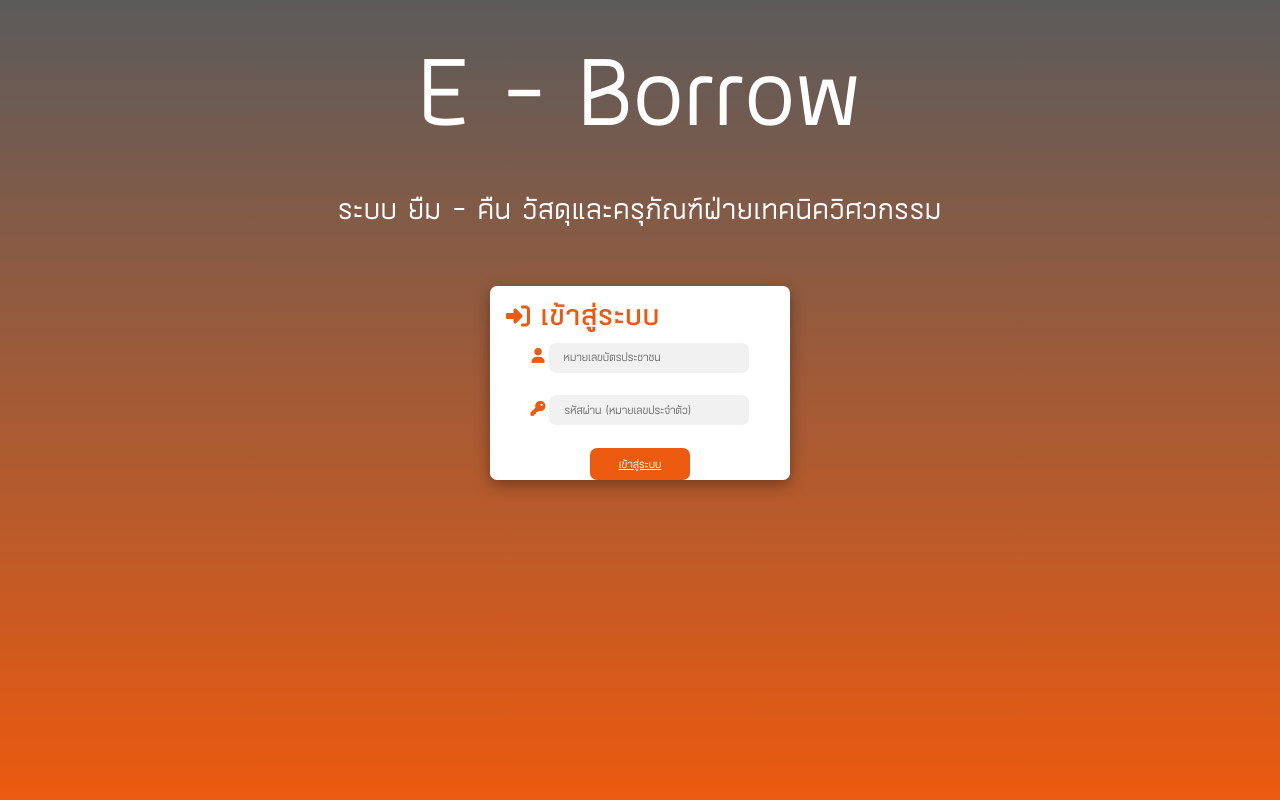
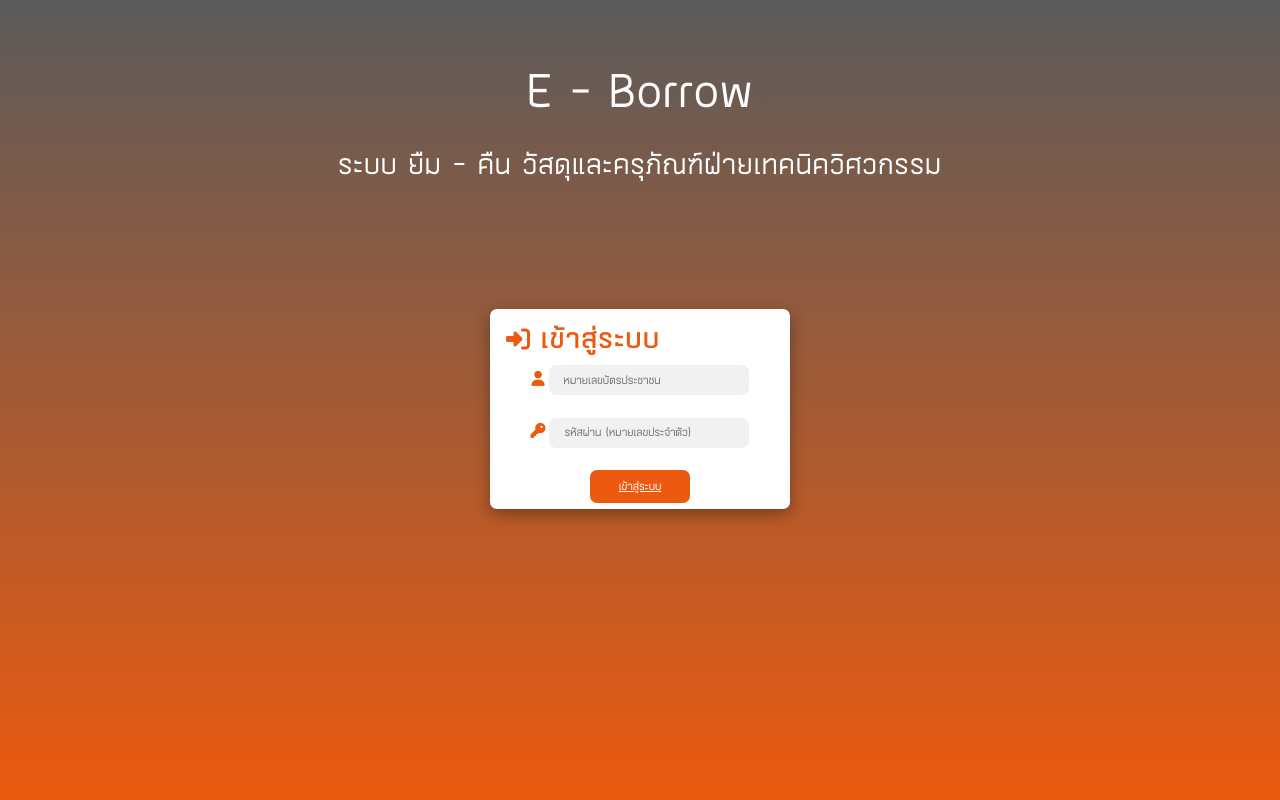
Before and after one commit to phumcherm/borrow, a PHP site: page /admin/login.php in a window 1280 px wide. Run offline with PHP 8.4, Linux system fonts and the light colour scheme; data that the repository does not hold is empty; some libraries are stand-ins or nearby versions.

Commit message:
Update login.php

```diff
--- a/public/admin/login.php
+++ b/public/admin/login.php
@@ -4,7 +4,7 @@
 <head>
     <title>E - Borrow</title>
     <meta charset="UTF-8">
-    <meta name="viewport" content="width=device-width, initial-scale=1">
+    <meta name="viewport" content="width=device-width, initial-scale=1.0">
     <link rel="stylesheet" href="https://www.w3schools.com/w3css/4/w3.css">
     <link rel="stylesheet" type="text/css" href="../../public/css/style.css">
 
@@ -48,7 +48,7 @@
             letter-spacing: 1px;
             margin-top: 0;
             margin-bottom: 0;
-            font-size: 8em;
+            font-size: 4em;
         }
 
         h2,
@@ -111,13 +111,20 @@
 
 <body>
     <div class="fullscreen-block colorwhite">
-        <section><b>
-                <h1>E - Borrow</h1>
-            </b></section>
+    <br><br>
+        <section class="w3-center">
+            <div><b>
+                    <h1>E - Borrow</h1>
+                </b></div>
+        </section>
 
-        <section><b>
-                <h3>ระบบ ยืม - คืน วัสดุและครุภัณฑ์ฝ่ายเทคนิควิศวกรรม</h3>
-            </b></section>
+        <section class="w3-center">
+            <div><b>
+                    <h3>ระบบ ยืม - คืน วัสดุและครุภัณฑ์ฝ่ายเทคนิควิศวกรรม</h3>
+                </b></div>
+        </section>
+
+        <br><br><br>
         <div style="max-width: 400px; margin: 15px auto 15px auto; ">
             <div>
 
@@ -147,6 +154,7 @@
                         <a href="index.php" type="button" style="  background-color: #EC5A0F; width: 100px;padding: 5px;color: white;border-radius: 7px;  ">เข้าสู่ระบบ</a>
 
                         </div>
+                        <br>
                     </div>
                 </form>
             </div>
```
